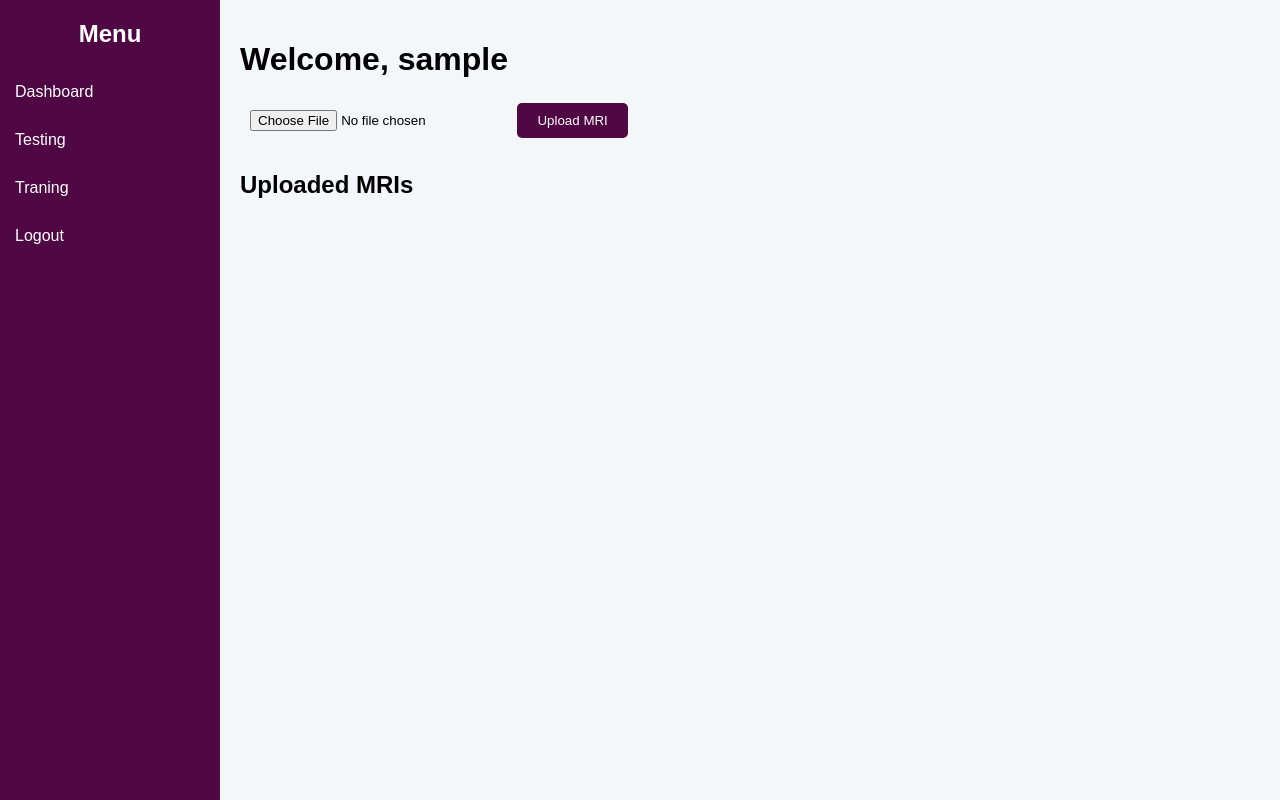
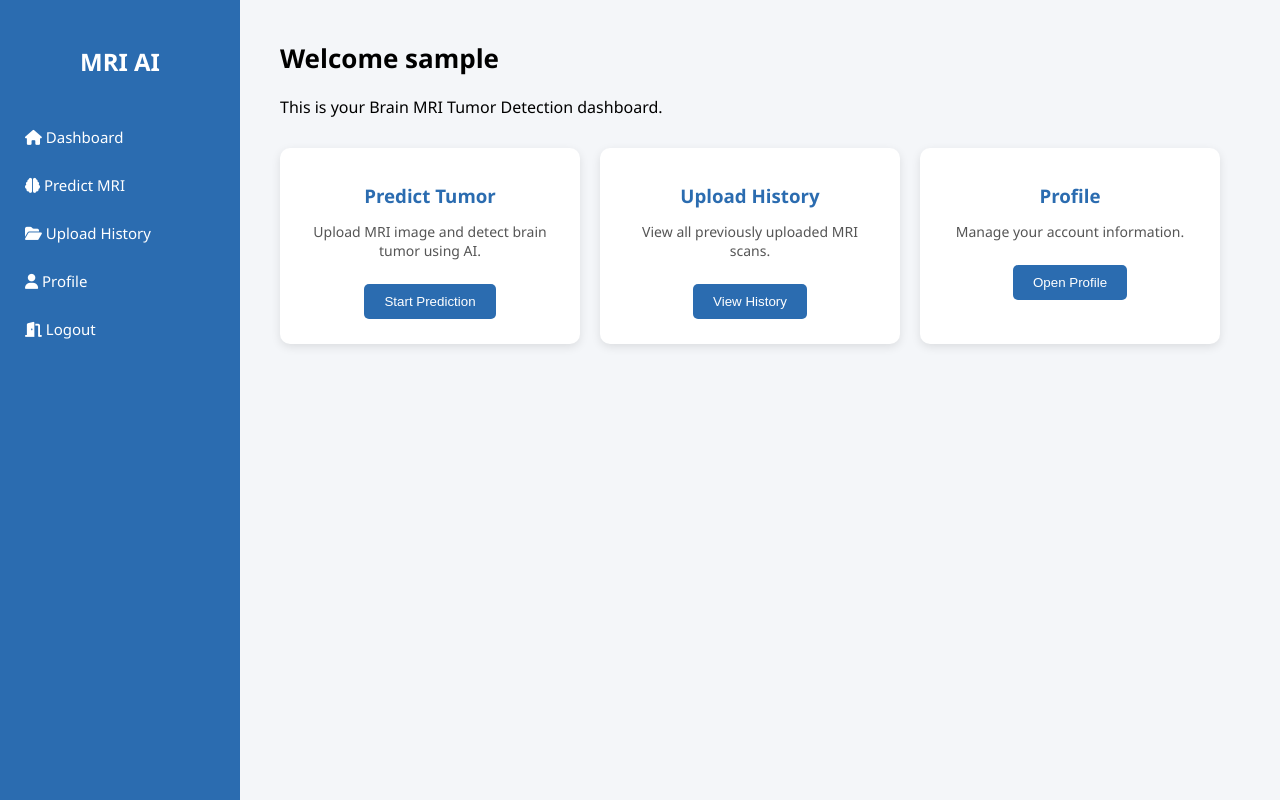
Before and after one commit to Khushbumandal2060/TumorDetect, a Flask app: page /dashboard in a window 1280 px wide. Run offline with Flask 3, Linux system fonts and the light colour scheme; the visitor is signed in with stand-in values (Sample User, id 1); data comes from the database, SQL or seed files in the repository; data that the repository does not hold is empty.

Commit message:
User's Dashboard

```diff
--- a/backend/templates/dashboard.html
+++ b/backend/templates/dashboard.html
@@ -1,119 +1,171 @@
 <!DOCTYPE html>
-<html lang="en">
+<html>
+<head>
+<title>Dashboard</title>
+<link rel="stylesheet" href="https://cdnjs.cloudflare.com/ajax/libs/font-awesome/6.4.0/css/all.min.css">
 
-<head>
-    <meta charset="UTF-8">
-    <title>Dashboard</title>
 <style>
-        body {
-            font-family: Arial;
-            margin: 0;
-            background: #f4f7f9;
+
+body{
+margin:0;
+font-family:Segoe UI, Arial;
+background:#f4f6f9;
 }
 
-        .sidebar {
-            width: 220px;
-            background: #4f0843;
-            color: white;
-            height: 100vh;
-            float: left;
+/* Layout */
+
+.container{
+display:flex;
+height:100vh;
 }
 
-        .sidebar a {
-            display: block;
-            color: white;
-            padding: 15px;
-            text-decoration: none;
+/* Sidebar */
+
+.sidebar{
+width:240px;
+background:#2b6cb0;
+color:white;
+padding-top:25px;
 }
 
-        .sidebar a:hover {
-            background: #0a0120;
+.sidebar h2{
+text-align:center;
+margin-bottom:35px;
+font-weight:600;
 }
 
-        .main {
-            margin-left: 220px;
-            padding: 20px;
+.sidebar a{
+display:block;
+color:white;
+padding:14px 25px;
+text-decoration:none;
+font-size:15px;
+transition:0.3s;
 }
 
-        .upload-form {
-            margin-bottom: 30px;
+.sidebar a:hover{
+background:#1e4f8f;
+padding-left:30px;
 }
 
-        input[type=file] {
-            padding: 10px;
+/* Main */
+
+.main{
+flex:1;
+padding:40px;
 }
 
-        button {
-            padding: 10px 20px;
-            background: #4f0843;
-            color: white;
-            border: none;
-            border-radius: 5px;
-            cursor: pointer;
+/* Top heading */
+
+.header{
+font-size:26px;
+font-weight:600;
+margin-bottom:20px;
 }
 
-        .uploads img {
-            max-width: 150px;
-            margin: 10px;
-            border: 1px solid #ccc;
-            border-radius: 8px;
+/* Cards */
+
+.cards{
+display:flex;
+gap:20px;
+margin-top:30px;
 }
 
-        .flash {
-            color: red;
-            font-weight: bold;
-            margin-bottom: 10px;
+.card{
+background:white;
+padding:25px;
+border-radius:10px;
+box-shadow:0 3px 10px rgba(0,0,0,0.1);
+width:250px;
+text-align:center;
 }
 
-        .flash.success {
-            color: green;
+.card h3{
+margin:10px 0;
+color:#2b6cb0;
 }
+
+.card p{
+color:#555;
+font-size:14px;
+}
+
+/* Button */
+
+.btn{
+background:#2b6cb0;
+color:white;
+padding:10px 20px;
+border:none;
+border-radius:5px;
+cursor:pointer;
+margin-top:10px;
+}
+
+.btn:hover{
+background:#1e4f8f;
+}
+
 </style>
+
 </head>
 
 <body>
 
+<div class="container">
+
+<!-- Sidebar -->
+
 <div class="sidebar">
-        <h2 style="text-align:center;">Menu</h2>
-        <a href="{{ url_for('dashboard') }}">Dashboard</a>
-        <a href="{{ url_for('testing') }}">Testing</a>
-        <a href="{{ url_for('training') }}">Traning</a>
-        <a href="{{ url_for('logout') }}">Logout</a>
+
+<h2>MRI AI</h2>
+
+<a href="/dashboard"><i class="fa-solid fa-house"></i> Dashboard</a>
+    <a href="/predict"><i class="fa-solid fa-brain"></i> Predict MRI</a>
+    <a href="/history"><i class="fa-solid fa-folder-open"></i> Upload History</a>
+    <a href="/profile"><i class="fa-solid fa-user"></i> Profile</a>
+    <a href="/logout"><i class="fa-solid fa-door-open"></i> Logout</a>
+
 </div>
 
+
+<!-- Main -->
+
 <div class="main">
-        <h1>Welcome, {{ user['username'] }}</h1>
 
-        <!-- Flash messages -->
-        {% with messages = get_flashed_messages(with_categories=true) %}
-        {% if messages %}
-        {% for category, message in messages %}
-        <div class="flash {{ category }}">{{ message }}</div>
-        {% endfor %}
-        {% endif %}
-        {% endwith %}
-
-        <!-- Upload Form -->
-        <div class="upload-form">
-            <form method="POST" enctype="multipart/form-data">
-                <input type="file" name="mri_image" required>
-                <button type="submit">Upload MRI</button>
-            </form>
+<div class="header">
+Welcome {{user.username}}
 </div>
 
-        <!-- Uploaded Images Preview -->
-        <h2>Uploaded MRIs</h2>
-        <div class="uploads">
-            {% for upload in uploads %}
-            <div>
-                <img src="{{ url_for('static', filename='uploads/' + upload['filename']) }}" alt="MRI Image">
-                <p>Uploaded: {{ upload['upload_time'] }}</p>
-                <p>Prediction: {{ upload.get('prediction', 'Pending') }}</p>
+<p>This is your Brain MRI Tumor Detection dashboard.</p>
+
+<!-- Dashboard cards -->
+
+<div class="cards">
+
+<div class="card">
+<h3>Predict Tumor</h3>
+<p>Upload MRI image and detect brain tumor using AI.</p>
+<a href="/predict"><button class="btn">Start Prediction</button></a>
 </div>
-            {% endfor %}
+
+<div class="card">
+<h3>Upload History</h3>
+<p>View all previously uploaded MRI scans.</p>
+<a href="/history"><button class="btn">View History</button></a>
 </div>
+
+<div class="card">
+<h3>Profile</h3>
+<p>Manage your account information.</p>
+<a href="/profile"><button class="btn">Open Profile</button></a>
+</div>
+
+</div>
+
+</div>
+
 </div>
 
 </body>
-
 </html>
```
Lines whose indentation alone changed are shown as unchanged.
